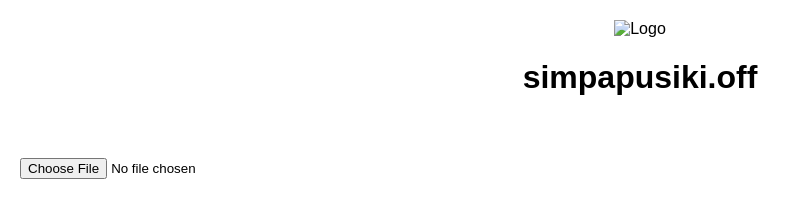
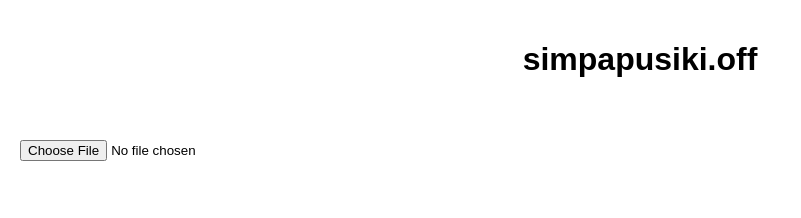
Before and after one commit to Catchooo/simp.pr, a plain HTML site: page index.html in a window 1280 px wide. Shown: the whole page, without its empty margins (0-801 px from the left). Drawn offline with Linux system fonts and the light colour scheme.

Commit message:
Update index.html

```diff
--- a/index.html
+++ b/index.html
@@ -6,7 +6,6 @@
 </head>
 <body>
   <header>
-    <img src="your_image.jpg" alt="Logo">
     <h1>simpapusiki.off</h1>
   </header>
   <main>
```
